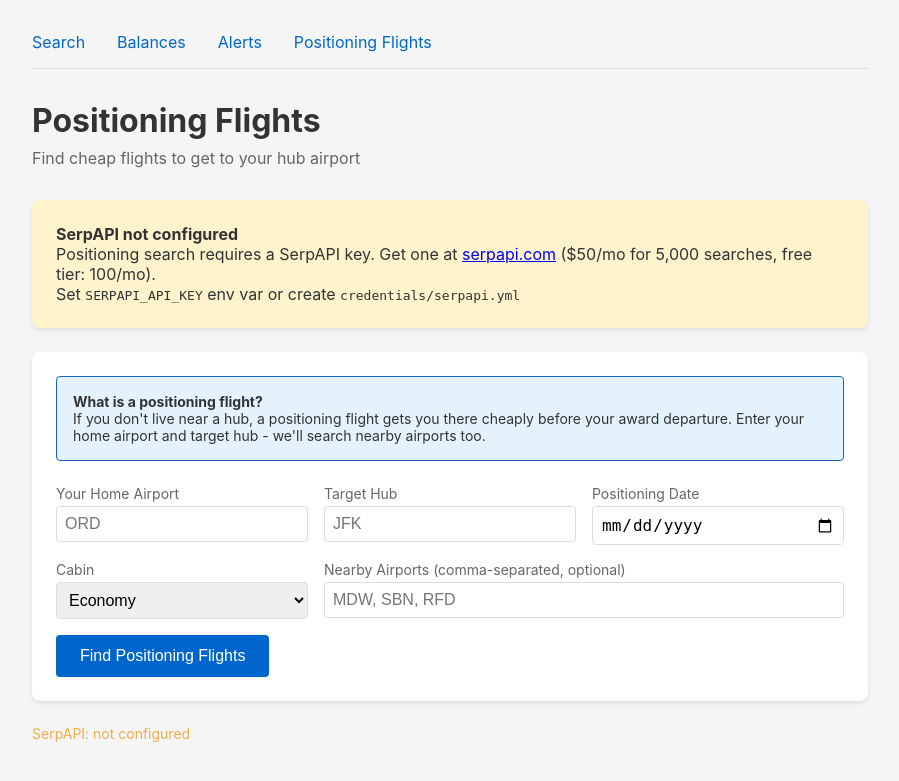
After one commit to frindle/award-search, a FastAPI app: template src/webui/templates/positioning.html in a window 1280 px wide. The commit adds this page. Shown: the top 781 px of the page, without its empty margins (190-1089 px from the left). Run offline with FastAPI, Linux system fonts and the light colour scheme; the template is opened without the code that fills it, so the values that code supplies are empty; parts of the project's set-up code (start-up, migrations or seed data) failed here and were passed over.

Commit message:
Add Google Flights positioning search via SerpAPI
- Search cheap positioning flights to hub airports
- Search nearby airports in one query
- Updated nav across all pages
- Requires SerpAPI key (serpapi.com, 100 free/mo)

```diff
--- a/src/webui/app.py
+++ b/src/webui/app.py
@@ -20,6 +20,7 @@ from ..search.programs.base import load_programs_config
 from ..awardwallet import AwardWalletClient
 from ..seats_aero import SeatsAeroClient, SeatsAeroAvailability
 from ..pushover import PushoverClient, send_award_notification
+from ..google_flights import search_positioning_multi, SerpApiClient, load_serpapi_credentials
 
 
 search_results: Dict[str, Any] = {}
@@ -183,6 +184,74 @@ async def get_results(search_id: str, request: Request):
         "programs": programs,
         "selected_programs": [],
         "search_results": data,
+    })
+
+
+@app.get("/positioning", response_class=HTMLResponse)
+async def positioning_page(request: Request):
+    serpapi_configured = bool(os.environ.get("SERPAPI_API_KEY") or load_serpapi_credentials())
+
+    return templates.TemplateResponse("positioning.html", {
+        "request": request,
+        "serpapi_configured": serpapi_configured,
+    })
+
+
+@app.post("/positioning/search", response_class=HTMLResponse)
+async def positioning_search(
+    request: Request,
+    home_airport: str = Form(...),
+    target_hub: str = Form(...),
+    departure_date: str = Form(...),
+    cabin: str = Form("economy"),
+    nearby_airports: str = Form(""),
+):
+    departure = date.fromisoformat(departure_date)
+    nearby = [a.strip().upper() for a in nearby_airports.split(",") if a.strip()] if nearby_airports else None
+
+    serpapi_configured = bool(os.environ.get("SERPAPI_API_KEY") or load_serpapi_credentials())
+
+    if not serpapi_configured:
+        return templates.TemplateResponse("positioning.html", {
+            "request": request,
+            "serpapi_configured": False,
+            "error": "SerpAPI not configured. Set SERPAPI_API_KEY env var or create credentials/serpapi.yml",
+        })
+
+    result = search_positioning_multi(
+        origin=home_airport.upper(),
+        destination=target_hub.upper(),
+        departure_date=departure,
+        cabin=cabin.lower(),
+        nearby_origins=nearby,
+    )
+
+    flights_data = [
+        {
+            "airline": f.airline,
+            "flight_number": f.flight_number,
+            "origin": f.origin,
+            "destination": f.destination,
+            "departure_time": f.departure_time,
+            "arrival_time": f.arrival_time,
+            "duration_minutes": f.duration_minutes,
+            "stops": f.stops,
+            "price": f.price,
+            "currency": f.currency,
+            "booking_link": f.booking_link,
+        }
+        for f in result.flights
+    ]
+
+    return templates.TemplateResponse("positioning_results.html", {
+        "request": request,
+        "home_airport": home_airport.upper(),
+        "target_hub": target_hub.upper(),
+        "departure_date": departure_date,
+        "cabin": cabin,
+        "nearby_airports": nearby_airports,
+        "flights": flights_data,
+        "errors": result.errors,
     })
 
 
--- a/src/webui/templates/alert_result.html
+++ b/src/webui/templates/alert_result.html
@@ -30,6 +30,7 @@
         <nav class="nav">
             <a href="/">Search</a>
             <a href="/alerts">Back to Alerts</a>
+            <a href="/positioning">Positioning</a>
         </nav>
 
         <h1>Alert Check Results</h1>
--- a/src/webui/templates/alerts.html
+++ b/src/webui/templates/alerts.html
@@ -37,6 +37,7 @@
             <a href="/">Search</a>
             <a href="/balances">Balances</a>
             <a href="/alerts">Alerts</a>
+            <a href="/positioning">Positioning</a>
         </nav>
 
         <h1>Award Alerts</h1>
--- a/src/webui/templates/balances.html
+++ b/src/webui/templates/balances.html
@@ -29,6 +29,8 @@
         <nav class="nav">
             <a href="/">Search</a>
             <a href="/balances">Balances</a>
+            <a href="/alerts">Alerts</a>
+            <a href="/positioning">Positioning</a>
         </nav>
 
         <h1>AwardWallet Balances</h1>
--- a/src/webui/templates/index.html
+++ b/src/webui/templates/index.html
@@ -38,6 +38,8 @@
         <nav class="nav">
             <a href="/">Search</a>
             <a href="/balances">Balances</a>
+            <a href="/alerts">Alerts</a>
+            <a href="/positioning">Positioning</a>
         </nav>
 
         <h1>Award Flight Search</h1>
--- /dev/null
+++ b/src/webui/templates/positioning.html
@@ -0,0 +1,98 @@
+<!DOCTYPE html>
+<html lang="en">
+<head>
+    <meta charset="UTF-8">
+    <meta name="viewport" content="width=device-width, initial-scale=1.0">
+    <title>Positioning Flights - Award Search</title>
+    <style>
+        * { box-sizing: border-box; margin: 0; padding: 0; }
+        body { font-family: -apple-system, BlinkMacSystemFont, 'Segoe UI', Roboto, sans-serif; background: #f5f5f5; color: #333; }
+        .container { max-width: 900px; margin: 0 auto; padding: 2rem; }
+        h1 { margin-bottom: 0.5rem; }
+        .subtitle { color: #666; margin-bottom: 2rem; }
+        .nav { display: flex; gap: 2rem; margin-bottom: 2rem; border-bottom: 1px solid #ddd; padding-bottom: 1rem; }
+        .nav a { color: #0066cc; text-decoration: none; }
+        .nav a:hover { text-decoration: underline; }
+        .card { background: white; border-radius: 8px; padding: 1.5rem; margin-bottom: 1.5rem; box-shadow: 0 2px 4px rgba(0,0,0,0.1); }
+        .form-row { display: grid; grid-template-columns: 1fr 1fr 1fr; gap: 1rem; margin-bottom: 1rem; }
+        label { display: block; margin-bottom: 0.25rem; font-size: 0.875rem; color: #666; }
+        input, select { width: 100%; padding: 0.5rem; border: 1px solid #ddd; border-radius: 4px; font-size: 1rem; }
+        input:focus, select:focus { outline: none; border-color: #0066cc; }
+        .btn { background: #0066cc; color: white; border: none; padding: 0.75rem 1.5rem; border-radius: 4px; cursor: pointer; font-size: 1rem; }
+        .btn:hover { background: #0052a3; }
+        .info-box { background: #e3f2fd; border: 1px solid #1565c0; padding: 1rem; border-radius: 4px; font-size: 0.875rem; }
+        .status { font-size: 0.875rem; margin-top: 0.5rem; }
+        .status.warning { color: #f0ad4e; }
+        .status.ok { color: #5cb85c; }
+    </style>
+</head>
+<body>
+    <div class="container">
+        <nav class="nav">
+            <a href="/">Search</a>
+            <a href="/balances">Balances</a>
+            <a href="/alerts">Alerts</a>
+            <a href="/positioning">Positioning Flights</a>
+        </nav>
+
+        <h1>Positioning Flights</h1>
+        <p class="subtitle">Find cheap flights to get to your hub airport</p>
+
+        {% if not serpapi_configured %}
+        <div class="card" style="background: #fff3cd; border-color: #ffc107;">
+            <strong>SerpAPI not configured</strong>
+            <p>Positioning search requires a SerpAPI key. Get one at <a href="https://serpapi.com" target="_blank">serpapi.com</a> ($50/mo for 5,000 searches, free tier: 100/mo).</p>
+            <p>Set <code>SERPAPI_API_KEY</code> env var or create <code>credentials/serpapi.yml</code></p>
+        </div>
+        {% endif %}
+
+        <div class="card">
+            <div class="info-box" style="margin-bottom: 1.5rem;">
+                <strong>What is a positioning flight?</strong><br>
+                If you don't live near a hub, a positioning flight gets you there cheaply before your award departure.
+                Enter your home airport and target hub - we'll search nearby airports too.
+            </div>
+
+            <form action="/positioning/search" method="post">
+                <div class="form-row">
+                    <div>
+                        <label for="home_airport">Your Home Airport</label>
+                        <input type="text" id="home_airport" name="home_airport" placeholder="ORD" required maxlength="3">
+                    </div>
+                    <div>
+                        <label for="target_hub">Target Hub</label>
+                        <input type="text" id="target_hub" name="target_hub" placeholder="JFK" required maxlength="3">
+                    </div>
+                    <div>
+                        <label for="departure_date">Positioning Date</label>
+                        <input type="date" id="departure_date" name="departure_date" required>
+                    </div>
+                </div>
+
+                <div class="form-row">
+                    <div>
+                        <label for="cabin">Cabin</label>
+                        <select id="cabin" name="cabin">
+                            <option value="economy">Economy</option>
+                            <option value="business">Business</option>
+                            <option value="first">First</option>
+                        </select>
+                    </div>
+                    <div style="grid-column: span 2;">
+                        <label for="nearby_airports">Nearby Airports (comma-separated, optional)</label>
+                        <input type="text" id="nearby_airports" name="nearby_airports" placeholder="MDW, SBN, RFD">
+                    </div>
+                </div>
+
+                <button type="submit" class="btn" {% if not serpapi_configured %}disabled{% endif %}>
+                    Find Positioning Flights
+                </button>
+            </form>
+        </div>
+
+        <div class="status {% if serpapi_configured %}ok{% else %}warning{% endif %}">
+            SerpAPI: {% if serpapi_configured %}configured{% else %}not configured{% endif %}
+        </div>
+    </div>
+</body>
+</html>
--- a/src/webui/templates/results.html
+++ b/src/webui/templates/results.html
@@ -41,8 +41,10 @@
 <body>
     <div class="container">
         <nav class="nav">
-            <a href="/">New Search</a>
+            <a href="/">Search</a>
             <a href="/balances">Balances</a>
+            <a href="/alerts">Alerts</a>
+            <a href="/positioning">Positioning</a>
         </nav>
 
         <h1>Search Results</h1>
```
Also changed, not shown: src/google_flights.py (added, +232 -0 lines), src/webui/templates/positioning_results.html (added, +119 -0 lines), 1 other file.
